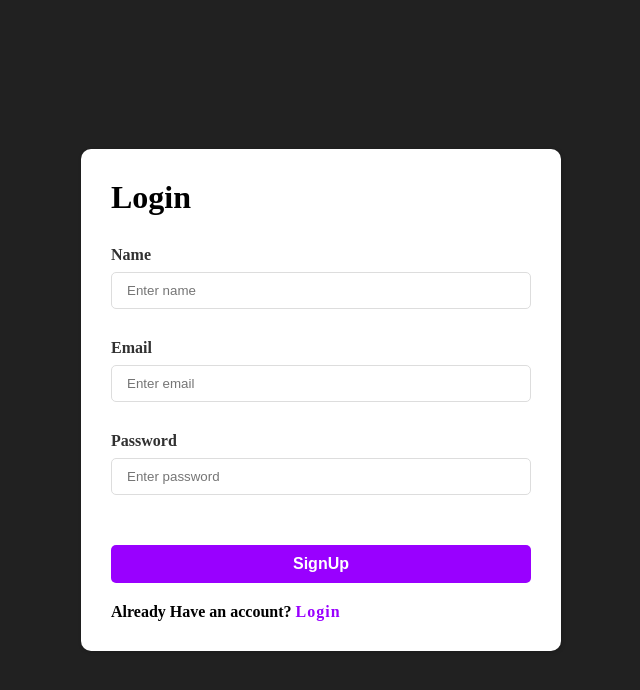
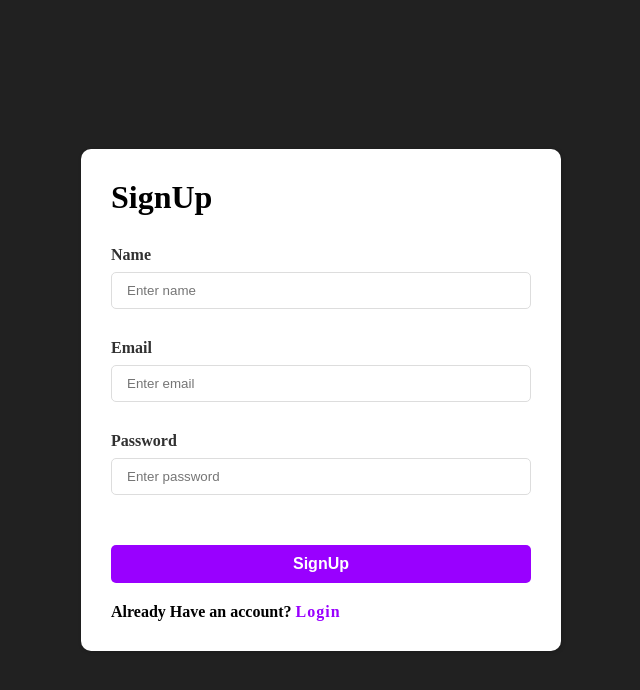
Before and after one commit to killshotxd/React-firebase-auth, a React (Vite) app: page /SignUp in a window 1280 px wide. Shown: the top 690 px of the page, without its empty margins (319-959 px from the left). Built offline with nearby package versions, Linux system fonts and the light colour scheme; no server answers.

Commit message:
Update SignUp.jsx

```diff
--- a/src/components/SignUp/SignUp.jsx
+++ b/src/components/SignUp/SignUp.jsx
@@ -44,7 +44,7 @@ const Login = () => {
   return (
     <div className={styles.container}>
       <div className={styles.innerBox}>
-        <h1 className={styles.heading}>Login</h1>
+        <h1 className={styles.heading}>SignUp</h1>
 
         <InputControl
           label="Name"
```
